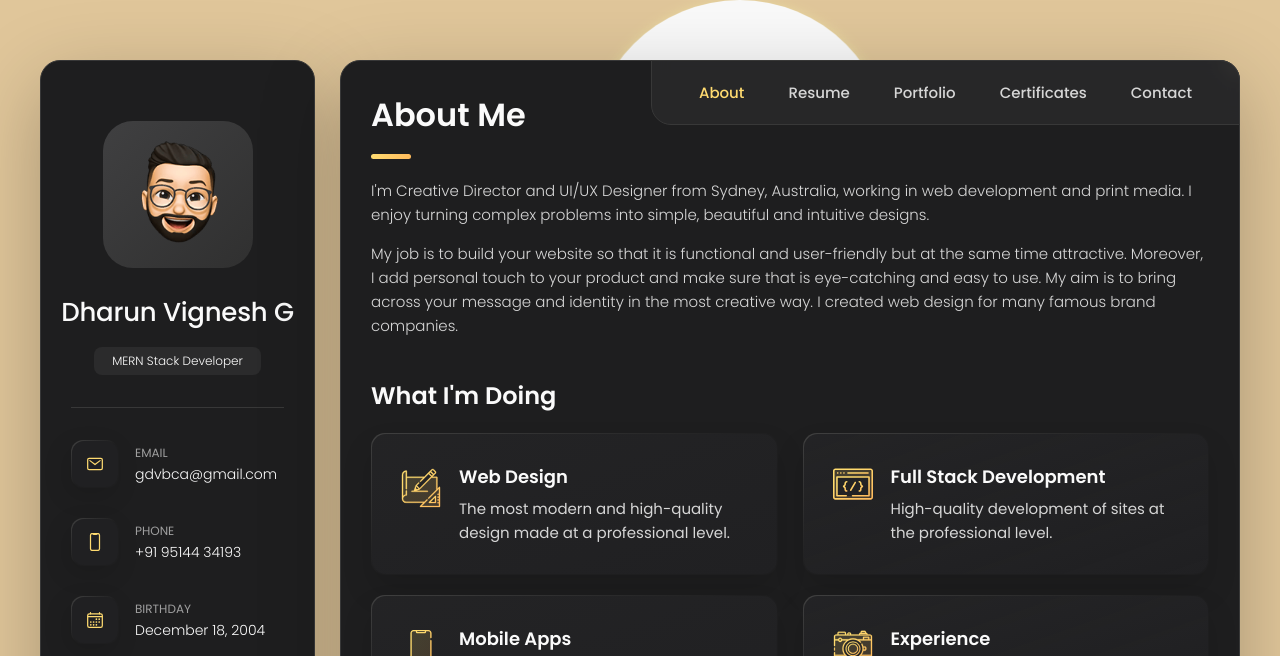
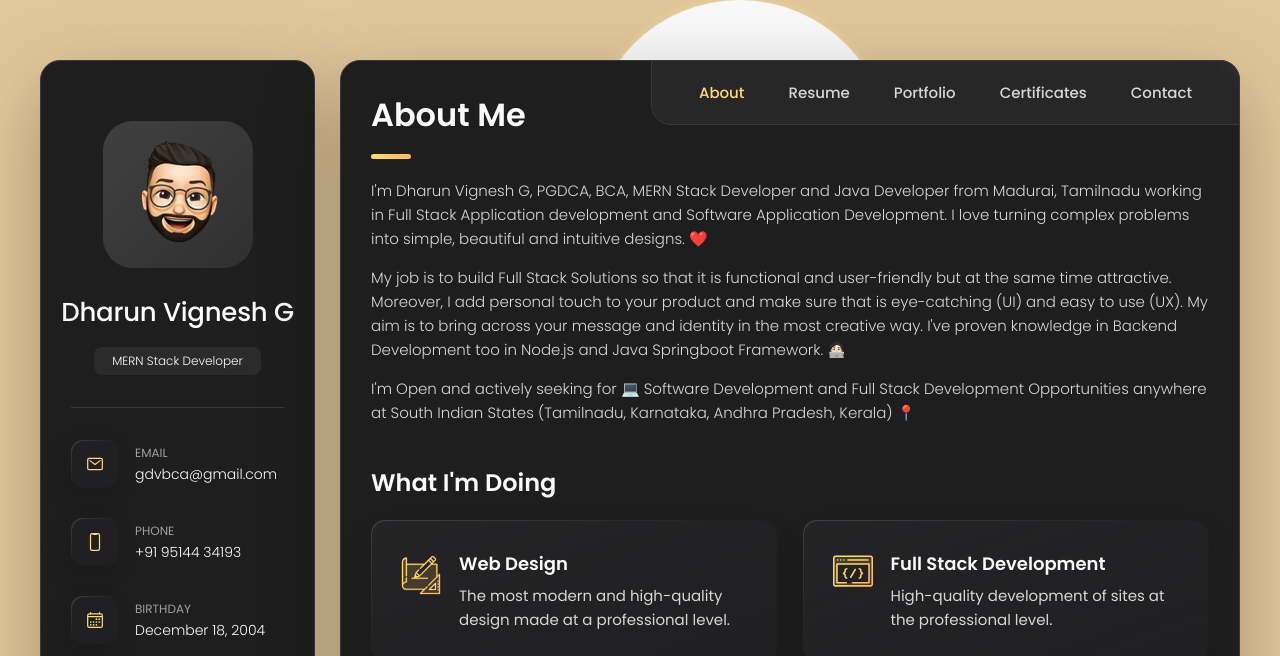
Before and after one commit to Dharun-Git-Hub/Portfolio, a plain HTML site: page index.html in a window 1280 px wide. Shown: the top 656 px of the page. Drawn offline with nearby package versions, Linux system fonts and the light colour scheme.

Commit message:
Update index.html

```diff
--- a/index.html
+++ b/index.html
@@ -221,17 +221,20 @@
 
         <section class="about-text">
           <p>
-            I'm Creative Director and UI/UX Designer from Sydney, Australia, working in web development and print media.
-            I enjoy
-            turning complex problems into simple, beautiful and intuitive designs.
+            I'm Dharun Vignesh G, PGDCA, BCA, MERN Stack Developer and Java Developer from Madurai, Tamilnadu working in Full Stack Application development and Software Application Development.
+            I love turning complex problems into simple, beautiful and intuitive designs. ❤️
           </p>
 
           <p>
-            My job is to build your website so that it is functional and user-friendly but at the same time attractive.
+            My job is to build Full Stack Solutions so that it is functional and user-friendly but at the same time attractive.
             Moreover, I
-            add personal touch to your product and make sure that is eye-catching and easy to use. My aim is to bring
+            add personal touch to your product and make sure that is eye-catching (UI) and easy to use (UX). My aim is to bring
             across your
-            message and identity in the most creative way. I created web design for many famous brand companies.
+            message and identity in the most creative way. I've proven knowledge in Backend Development too in Node.js and Java Springboot Framework. 🧑🏻‍💻
+          </p>
+
+          <p>
+            I'm Open and actively seeking for 💻 Software Development and Full Stack Development Opportunities anywhere at South Indian States (Tamilnadu, Karnataka, Andhra Pradesh, Kerala) 📍
           </p>
         </section>
 
@@ -1135,4 +1138,5 @@
 
 </body>
 
+
 </html>
```
